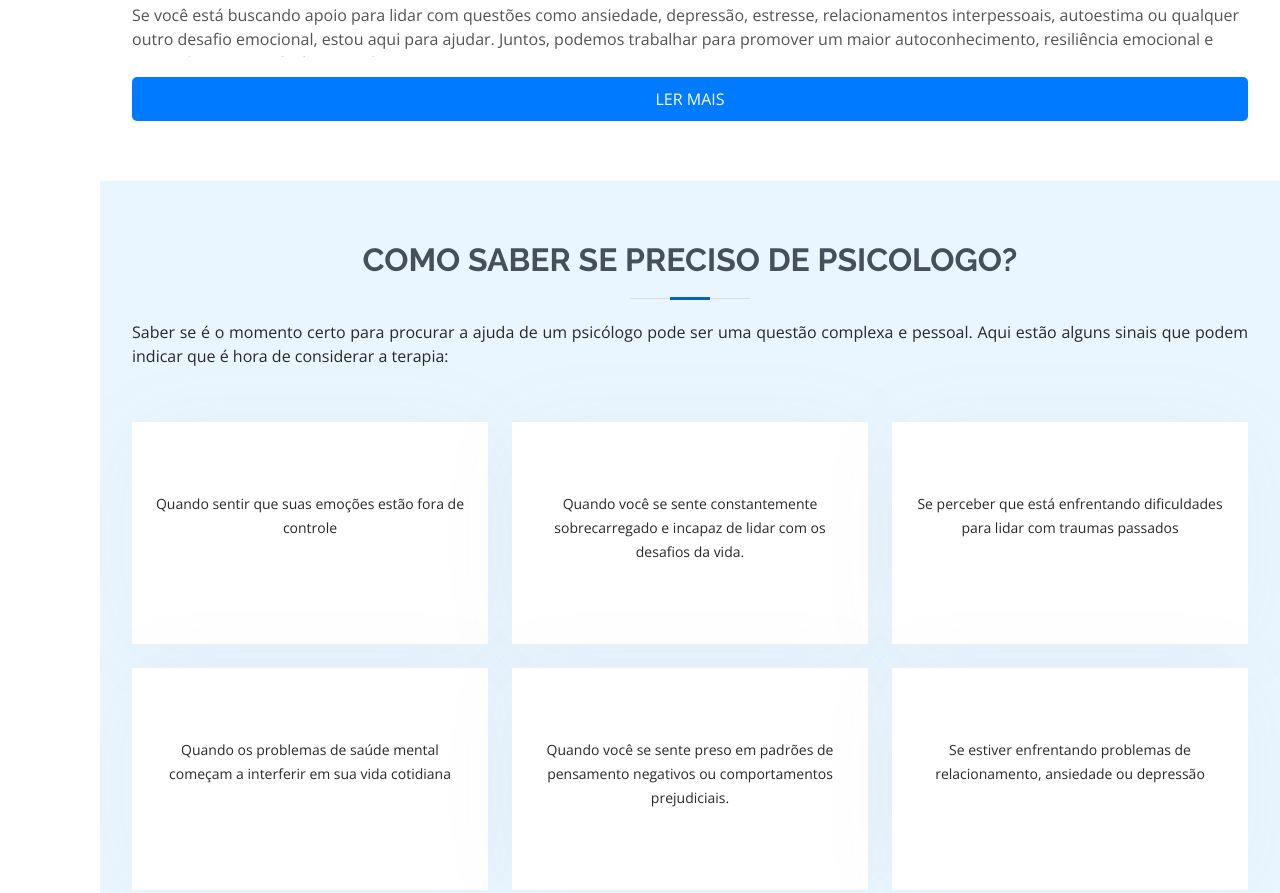
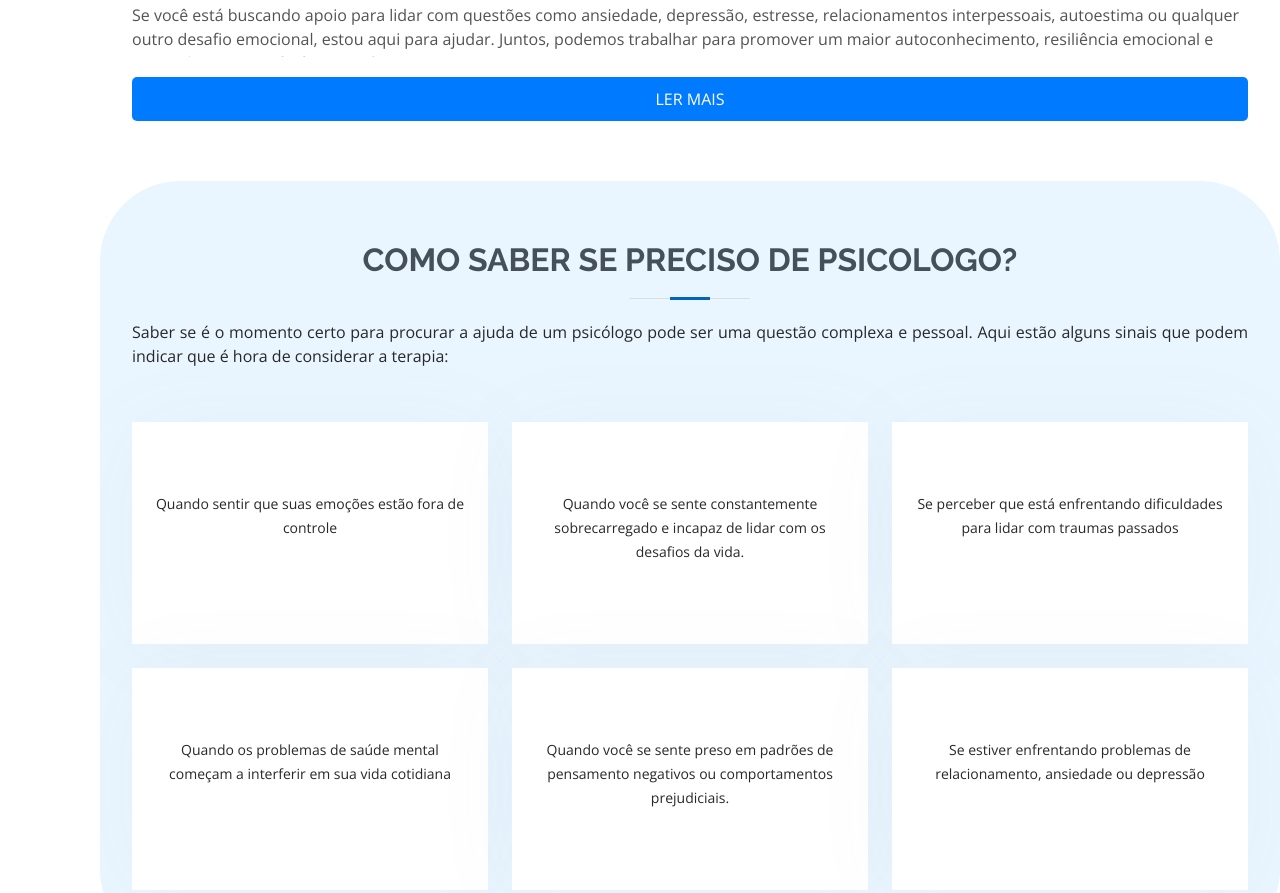
Before and after one commit to DadoNitz/Arthur-Frota-Psicologo, a plain HTML site: page index.html in a window 1280 px wide. Shown: the part 1211-2104 px from the top of the page. Drawn offline with nearby package versions, Linux system fonts and the light colour scheme.

Commit message:
border radius

```diff
--- a/assets/css/style.css
+++ b/assets/css/style.css
@@ -531,7 +531,7 @@ section {
 }
 .services {
   background-color: #eaf6ff; /* Cor de fundo azul claro */
-  border-radius: 0px;
+  border-radius: 80px;
 }
 
 .services .icon-box {
```
